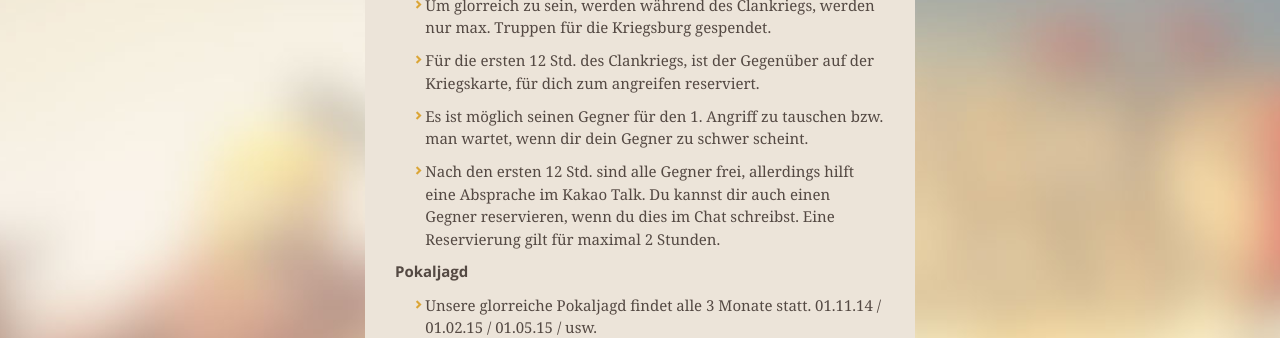
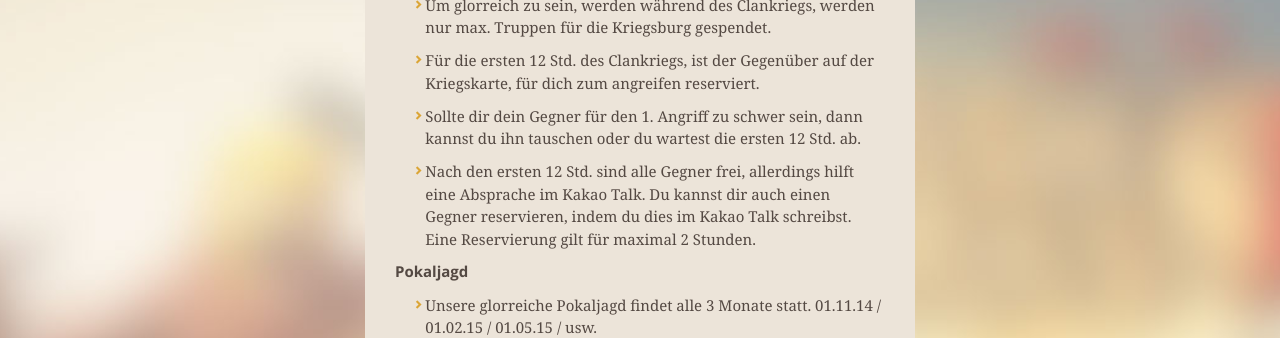
Before and after one commit to glorreich/glorreich.github.io, a Jekyll site: the page built from _posts/2014-11-20-manifest.markdown, in a window 1280 px wide. Shown: the part 937-1275 px from the top of the page. Built offline with Jekyll 4.4.1, drawn with Linux system fonts in a browser that asks for light colours; nearby versions of some CDN libraries.

Commit message:
Update 2014-11-20-manifest.markdown

```diff
--- a/_posts/2014-11-20-manifest.markdown
+++ b/_posts/2014-11-20-manifest.markdown
@@ -30,9 +30,9 @@ Wie in jedem Clan, sind auch bei uns ein paar Regeln notwendig. Im folgenden fin
 
 * Für die ersten 12 Std. des Clankriegs, ist der Gegenüber auf der Kriegskarte, für dich zum angreifen reserviert.
 
-* Es ist möglich seinen Gegner für den 1. Angriff zu tauschen bzw. man wartet, wenn dir dein Gegner zu schwer scheint.
+* Sollte dir dein Gegner für den 1. Angriff zu schwer sein, dann kannst du ihn tauschen oder du wartest die ersten 12 Std. ab.
 
-* Nach den ersten 12 Std. sind alle Gegner frei, allerdings hilft eine Absprache im Kakao Talk. Du kannst dir auch einen Gegner reservieren, wenn du dies im Chat schreibst. Eine Reservierung gilt für maximal 2 Stunden.
+* Nach den ersten 12 Std. sind alle Gegner frei, allerdings hilft eine Absprache im Kakao Talk. Du kannst dir auch einen Gegner reservieren, indem du dies im Kakao Talk schreibst. Eine Reservierung gilt für maximal 2 Stunden.
 
 # Pokaljagd
 
```
